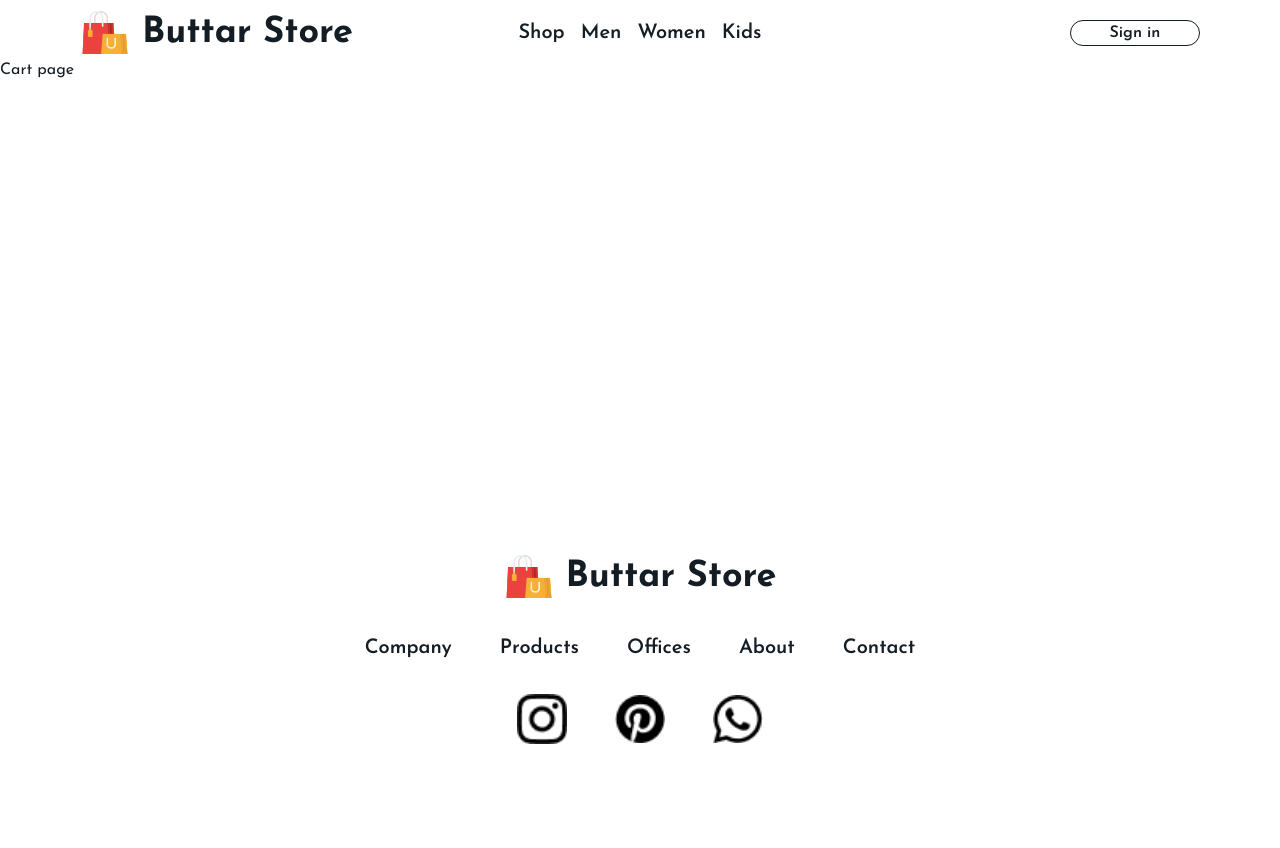
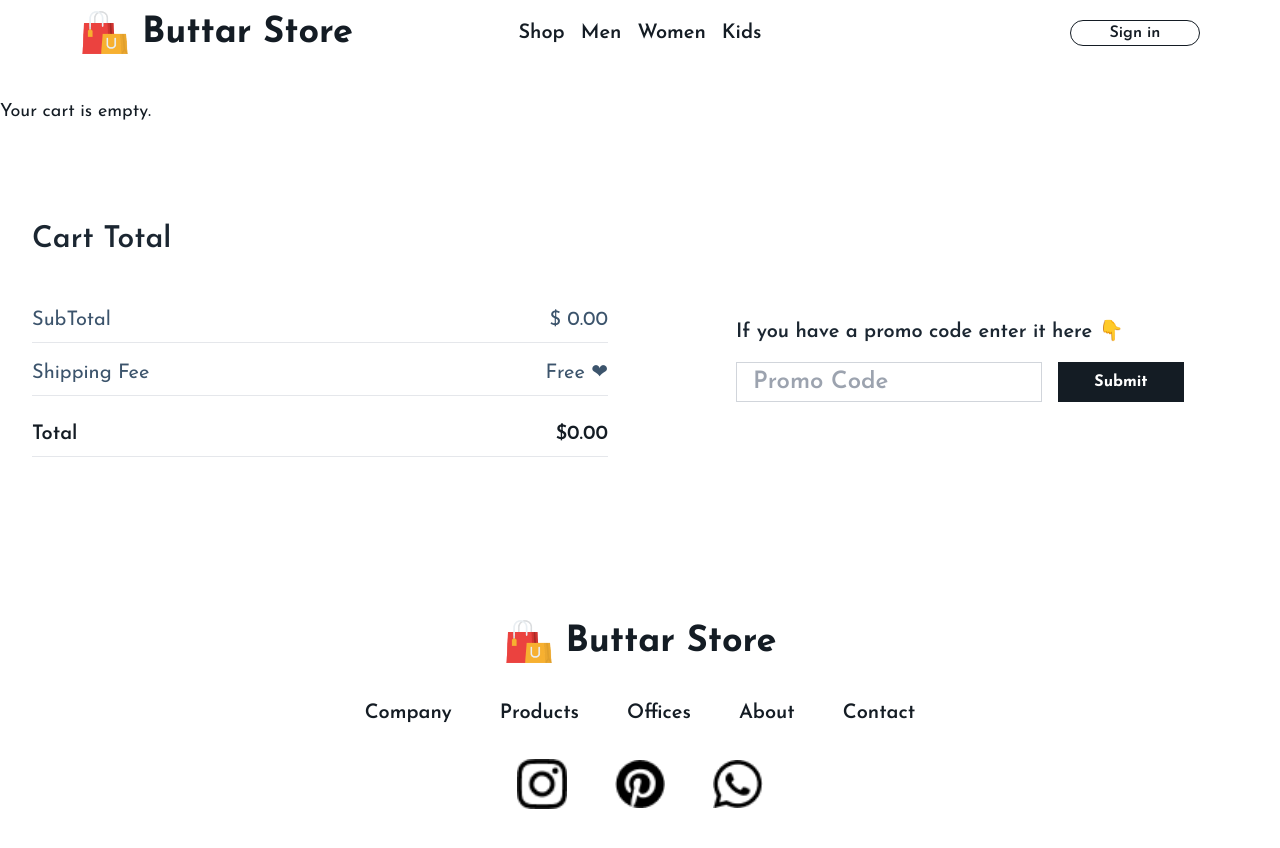
Before and after one commit to AfaqShahidKhan/buttar-store, a Next.js app: page /cart in a window 1280 px wide. Shown: the top 848 px of the page. Before the commit the page ends 800 px from the top, so only its background shows below. Built offline with nearby package versions, Linux system fonts and the light colour scheme.

Commit message:
created cart page

```diff
--- a/src/app/cart/page.jsx
+++ b/src/app/cart/page.jsx
@@ -1,9 +1,14 @@
+import Cart from "@/components/Cart";
 import React from "react";
 export const metadata = {
-    title: "Cart",
-  };
+  title: "Cart",
+};
 function page() {
-  return <div>Cart page</div>;
+  return (
+    <div>
+      <Cart />
+    </div>
+  );
 }
 
 export default page;
--- /dev/null
+++ b/src/components/AddToCart.jsx
@@ -0,0 +1,63 @@
+"use client";
+import { addToCart } from "@/lib/cart/cartSlice";
+import Link from "next/link";
+import React, { useState } from "react";
+import { useDispatch } from "react-redux";
+
+const sizes = ["S", "M", "L", "XL", "XXL"];
+
+function AddToCart({ product }) {
+  const dispatch = useDispatch();
+  const [selectedSize, setSelectedSize] = useState("");
+  const [quantity, setQuantity] = useState(0);
+
+  function handleAddToCart(e) {
+    e.preventDefault();
+    if (selectedSize) {
+      const newQuantity = quantity + 1;
+      setQuantity(newQuantity);
+      const itemToAdd = {
+        ...product,
+        size: selectedSize,
+        quantity: newQuantity,
+      };
+      dispatch(addToCart(itemToAdd));
+    }
+  }
+
+  return (
+    <div>
+      <h3 className="text-2xl text-primary-700 font-semibold">Select Size</h3>
+      <div className="flex space-x-2 mt-4">
+        {sizes.map((size) => (
+          <div
+            key={size}
+            className={`border border-gray-300 rounded-md p-4 text-center cursor-pointer transition duration-200 ${
+              selectedSize === size ? "bg-[#FF4F3B]" : "hover:bg-gray-200"
+            }`}
+            onClick={() => setSelectedSize(size)}
+          >
+            {size}
+          </div>
+        ))}
+      </div>
+      <div className="flex gap-12">
+        <button
+          className="bg-[#FF4F3B] hover:bg-[#FF3B2A] disabled:cursor-no-drop text-white font-bold py-2 px-4 w-[160px] flex items-center justify-center my-10"
+          onClick={handleAddToCart}
+          disabled={!selectedSize}
+        >
+          Add to Cart
+        </button>
+        <Link
+          href="/cart"
+          className="bg-[#FF4F3B] hover:bg-[#FF3B2A] text-white font-bold py-2 px-4 w-[160px] flex items-center justify-center my-10"
+        >
+          Check Cart
+        </Link>
+      </div>
+    </div>
+  );
+}
+
+export default AddToCart;
--- /dev/null
+++ b/src/components/Cart.jsx
@@ -0,0 +1,106 @@
+"use client";
+import { removeFromCart } from "@/lib/cart/cartSlice";
+import Image from "next/image";
+import React from "react";
+import { useDispatch, useSelector } from "react-redux";
+
+function Cart() {
+  const dispatch = useDispatch();
+  const { items, totalAmount } = useSelector((state) => state.cart);
+  console.log("items are---", items);
+
+  return (
+    <div className="max-w-7xl mx-auto mt-10">
+      {items.length === 0 ? (
+        <p className="text-lg">Your cart is empty.</p>
+      ) : (
+        <table className="min-w-full bg-white text-primary-900">
+          <thead>
+            <tr className="text-left">
+              <th className="py-2 px-4 border-b">Products</th>
+              <th className="py-2 px-4 border-b">Title</th>
+              <th className="py-2 px-4 border-b">Price</th>
+              <th className="py-2 px-4 border-b">Quantity</th>
+              <th className="py-2 px-4 border-b">Total</th>
+              <th className="py-2 px-4 border-b">Remove</th>
+            </tr>
+          </thead>
+          <tbody>
+            {items.map((item) => (
+              <tr key={item.id} className="hover:bg-gray-100">
+                <td className="py-2 px-4 border-b">
+                  <Image
+                    src={item.image}
+                    width={80}
+                    height={125}
+                    alt={item.name}
+                  />
+                </td>
+                <td className="py-2 px-4 border-b">{item.name}</td>
+                <td className="py-2 px-4 border-b">
+                  ${item.new_price.toFixed(2)}
+                </td>
+                <td className="py-2 px-4 border-b">{item.quantity}</td>
+                <td className="py-2 px-4 border-b">
+                  ${(item.new_price * item.quantity).toFixed(2)}
+                </td>
+                <td className="py-2 px-4 mt-5 border-b pl-14">
+                  <button
+                    className="items-end"
+                    onClick={() => dispatch(removeFromCart(item.id))}
+                  >
+                    <Image
+                      src="/icons/cart_cross_icon.png"
+                      alt="remove product"
+                      width={20}
+                      height={20}
+                    />
+                  </button>
+                </td>
+              </tr>
+            ))}
+          </tbody>
+        </table>
+      )}
+      <div className="grid grid-cols-12 my-24">
+        <div className="col-span-6 px-8">
+          <h1 className="text-3xl text-primary-900 font-semibold">
+            Cart Total
+          </h1>
+          <div className="flex justify-between mt-10 border-b py-2">
+            <h2 className="text-xl text-primary-700">SubTotal</h2>
+            <h2 className="text-xl text-primary-700">
+              $ {totalAmount.toFixed(2)}
+            </h2>
+          </div>
+          <div className="flex justify-between my-2 border-b py-2">
+            <h2 className="text-xl text-primary-700">Shipping Fee</h2>
+            <h2 className="text-xl text-primary-700">Free ❤</h2>
+          </div>
+          <div className="flex justify-between mt-4 border-b py-2">
+            <h2 className="text-xl text-primary-950 font-semibold">Total</h2>
+            <h2 className="text-xl text-primary-950 font-semibold">
+              ${totalAmount.toFixed(2)}
+            </h2>
+          </div>
+        </div>
+        <div className="col-span-6 px-24 mt-24">
+          <p className="text-xl text-primary-900 font-semibold">
+            If you have a promo code enter it here 👇
+          </p>{" "}
+          <div className="flex items-center mt-4">
+            <input
+              placeholder="Promo Code"
+              className="border border-gray-300 py-2 px-4 text-lg md:text-2xl font-semibold max-h-[40px] flex-grow"
+            />
+            <button className="bg-primary-950 hover:bg-[#FF3B2A] disabled:cursor-no-drop text-white font-bold py-2 px-4 w-[160px] flex items-center justify-center ml-4">
+              Submit
+            </button>
+          </div>
+        </div>
+      </div>
+    </div>
+  );
+}
+
+export default Cart;
--- a/src/components/ProductDetails.jsx
+++ b/src/components/ProductDetails.jsx
@@ -1,6 +1,6 @@
 import Image from "next/image";
 import React from "react";
-const sizes = ["S", "M", "L", "XL", "XXL"];
+import AddToCart from "./AddToCart";
 function ProductDetails({ product }) {
   const {
     id,
@@ -12,6 +12,7 @@ function ProductDetails({ product }) {
     description,
     description_long,
   } = product;
+
 
   return (
     <>
@@ -47,24 +48,7 @@ function ProductDetails({ product }) {
               <span className="text-[#FF4F3B]">${new_price}</span>
             </h3>
             <h4 className="text-xl text-primary-700 my-10">{description}</h4>
-            <div className="">
-              <h3 className="text-2xl text-primary-700 font-semibold">
-                Select Size
-              </h3>
-              <div className="flex space-x-2 mt-4">
-                {sizes.map((size) => (
-                  <div
-                    key={size}
-                    className="border border-gray-300 rounded-md p-4 text-center cursor-pointer hover:bg-gray-200 transition duration-200"
-                  >
-                    {size}
-                  </div>
-                ))}
-              </div>
-              <button className="bg-[#FF4F3B] hover:bg-[#FF3B2A] text-white font-bold py-2 px-4 w-[160px] flex items-center justify-center my-10">
-                Checkout
-              </button>
-            </div>
+            <AddToCart product={product} />
           </div>
         </div>
         <div className="">
--- /dev/null
+++ b/src/lib/cart/cartSlice.js
@@ -0,0 +1,33 @@
+import { createSlice } from "@reduxjs/toolkit";
+
+const cartSlice = createSlice({
+  name: "cart",
+  initialState: {
+    items: [],
+    totalAmount: 0,
+  },
+  reducers: {
+    addToCart(state, action) {
+      const newItem = action.payload;
+      state.items.push(newItem);
+      state.totalAmount += newItem.new_price;
+      console.log("new item is ---", newItem);
+    },
+    removeFromCart(state, action) {
+      const itemId = action.payload;
+      const itemToRemove = state.items.find((item) => item.id === itemId);
+      if (itemToRemove) {
+        state.items = state.items.filter((item) => item.id !== itemId);
+        state.totalAmount -= itemToRemove.new_price;
+      }
+      console.log("remove product clicked");
+    },
+    clearCart(state) {
+      state.items = [];
+      state.totalAmount = 0;
+    },
+  },
+});
+
+export const { addToCart, removeFromCart, clearCart } = cartSlice.actions;
+export default cartSlice.reducer;
--- a/src/lib/store.js
+++ b/src/lib/store.js
@@ -1,8 +1,10 @@
 import { configureStore } from "@reduxjs/toolkit";
 import userReducer from "./user/userSlice";
+import cartReducer from "./cart/cartSlice";
 const store = configureStore({
   reducer: {
     user: userReducer,
+    cart: cartReducer,
   },
 });
 
```
